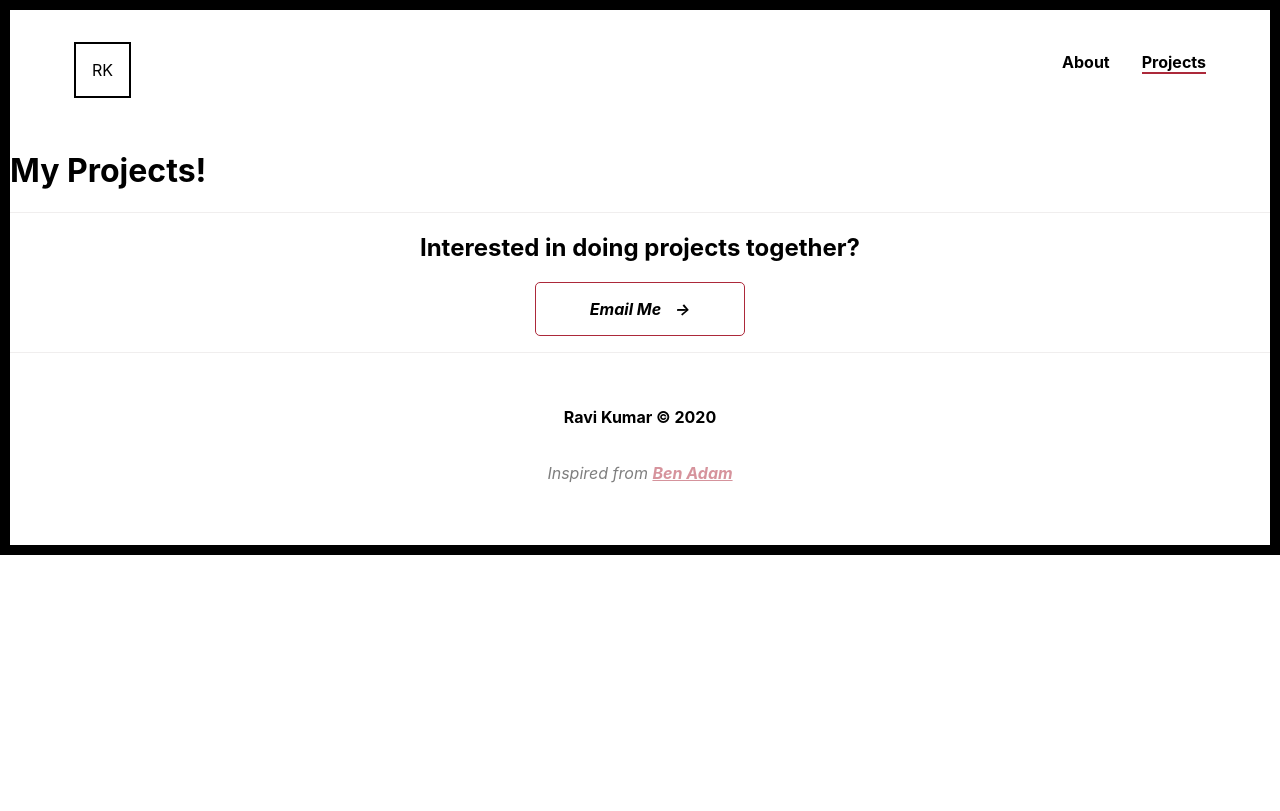
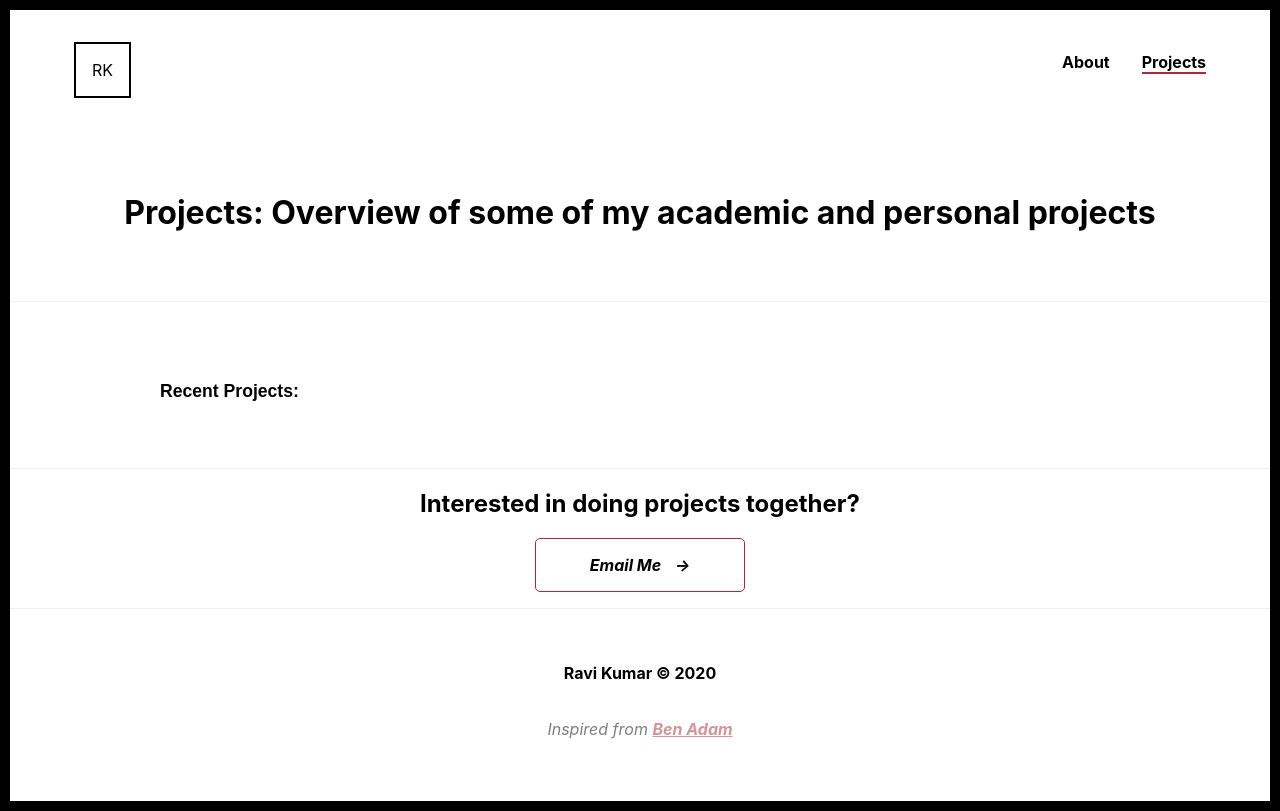
Before and after one commit to 479BetaCoder/479BetaCoder.github.io, a React (Create React App) app: page /projects in a window 1280 px wide. Built offline with nearby package versions, Linux system fonts and the light colour scheme.

Commit message:
project section

```diff
--- a/src/components/Projects/Projects.css
+++ b/src/components/Projects/Projects.css
@@ -0,0 +1,36 @@
+.projectsHdrContainer {
+   display: flex;
+   justify-content: center;
+   max-width: 80em;
+   padding: 2em;
+   margin-left: auto;
+   margin-right: auto;
+}
+
+.projectsHdrContainer h1 {
+    font-size: 2em;
+    line-height: 1.5em;
+    margin-bottom: 1em;
+}
+
+.projectBorder {
+    border-top: 1px solid #f0eeee;
+}
+
+.projectList {
+    padding-top: 4em;
+    padding-bottom: 2em;
+}
+
+.projectsContainer {
+    max-width: 60em;
+    margin-left: auto;
+    margin-right: auto;
+    padding-left: 2em;
+    padding-right: 2em;
+}
+
+.projectsContainer h3 {
+    line-height: 1em;
+    margin-bottom: 2em;
+}
--- a/src/components/Projects/Projects.js
+++ b/src/components/Projects/Projects.js
@@ -1,10 +1,25 @@
 import React from "react";
+import "./Projects.css";
 
 export default class Projects extends React.Component {
   render() {
     return (
       <div>
-        <h1>My Projects!</h1>
+        <section className="projectsHdrContainer">
+        <h1> Projects: Overview of some of my academic and personal projects
+        </h1>
+        </section>
+        <section className="projectBorder projectList">
+          <div className="projectsContainer">
+          <h3>Recent Projects:</h3>
+          <section className="projectCard">
+          </section>
+          <section className="projectDesc">
+          </section>
+          <section className="projectTech">
+          </section>
+          </div>
+        </section>
       </div>
     );
   }
```
